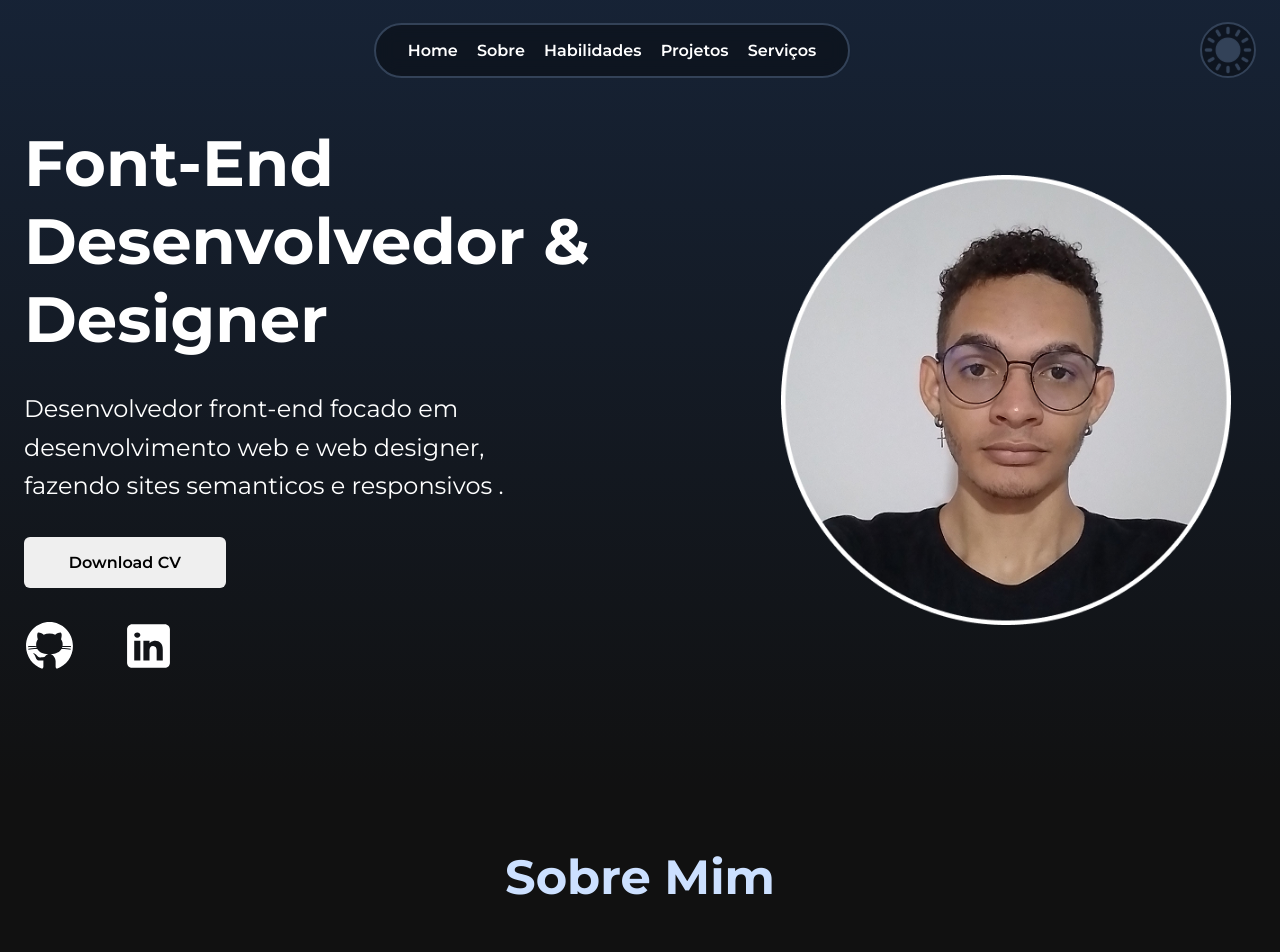
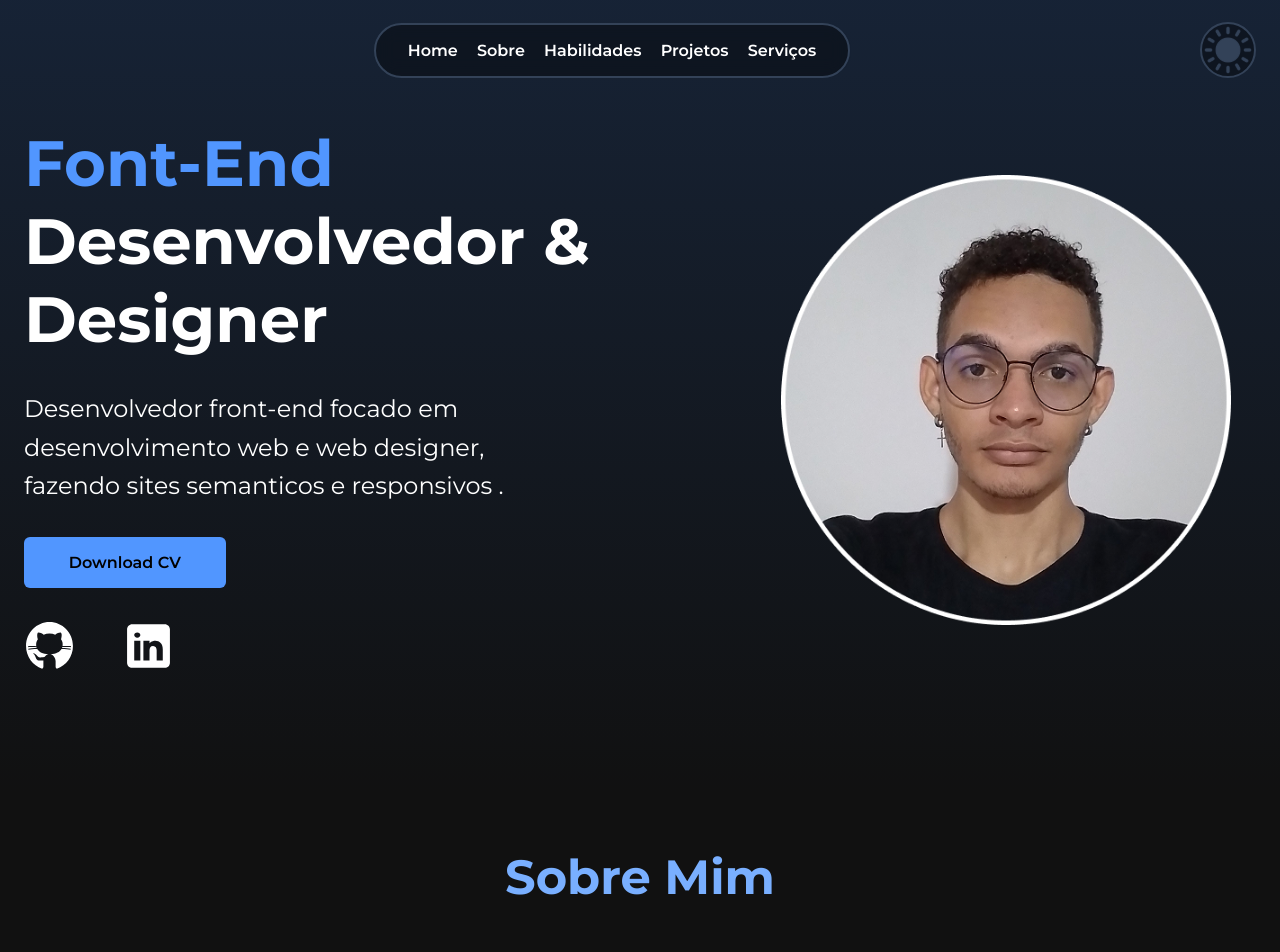
Before and after one commit to Herdes-s/Portfolio, a React (Vite) app: page / in a window 1280 px wide. Shown: the top 952 px of the page. Built offline with nearby package versions, Linux system fonts and the light colour scheme.

Commit message:
Correções de cores

```diff
--- a/src/components/Hero/Hero.module.css
+++ b/src/components/Hero/Hero.module.css
@@ -42,6 +42,10 @@
     gap: 2rem;
 }
 
+.line1 {
+  color: rgb(var(--color-button));
+}
+
 .hero_info h1 .line1,
 .hero_info h1 .line2 {
   display: block;
@@ -60,6 +64,7 @@
   padding: 1rem 2.8rem;
   border-radius: 0.375rem;
   border: none;
+  background: rgb(var(--color-button));
   font-family: var(--font-primary);
   font-weight: 600;
   display: inline;
--- a/src/components/Projects/Index.jsx
+++ b/src/components/Projects/Index.jsx
@@ -1,8 +1,6 @@
 import { useState } from "react";
 
 import banner from "../../assets/images/banner.jpg";
-import react from "../../assets/images/react.svg";
-import tailwindcss from "../../assets/images/tailwindcss.svg";
 
 import styles from "./Projects.module.css";
 
--- a/src/components/Projects/Projects.module.css
+++ b/src/components/Projects/Projects.module.css
@@ -44,12 +44,15 @@
 
 .sec_projects .banner {
   position: relative;
+  width: min(100%, 900px);
+  margin-inline: auto;
 }
 
 .sec_projects .banner .image_banner {
-  width: 100%;
+  width: min(100%, 900px);
   height: auto;
   display: block;
+  margin-inline: auto;
   border-radius: 1rem;
   border: 2px solid rgba(var(--color-primary), 0.8);
   box-shadow: 4px 4px 8px rgba(var(--color-secondary), 0.36);
@@ -69,14 +72,14 @@
   border-radius: 1rem;
 
   opacity: 0;
-    transition: .3s ease-in-out;
+  transition: 0.3s ease-in-out;
 }
 
 .banner:hover .banner_info {
   opacity: 1;
 }
 
-.sec_projects .banner_info .marca{
+.sec_projects .banner_info .marca {
   font-size: clamp(0.75rem, 1.5vw, 1rem);
   display: inline-block;
   background: rgb(var(--color-button));
@@ -111,7 +114,9 @@
   font-size: clamp(0.75rem, 1.5vw, 1rem);
   cursor: pointer;
 
-    transition: background 0.3s ease, transform 0.3s ease;
+  transition:
+    background 0.3s ease,
+    transform 0.3s ease;
 }
 
 .sec_projects .banner_info button:hover {
--- a/src/index.css
+++ b/src/index.css
@@ -10,9 +10,9 @@
   --color-neutre-secondary: 255, 255, 255; /* branco */
 
   --color-text: 255, 255, 255; /* branco */
-  --color-title: 204, 224, 255; /* azul claro */
+  --color-title: 121, 175, 255; /* azul claro */
 
-  --color-button: 43, 95, 173; /* azul vibrante */
+  --color-button: 81, 150, 255; /* azul vibrante */
 
   --font-primary: 'Montserrat', sans-serif;
 }
```
Lines whose indentation alone changed are shown as unchanged.
